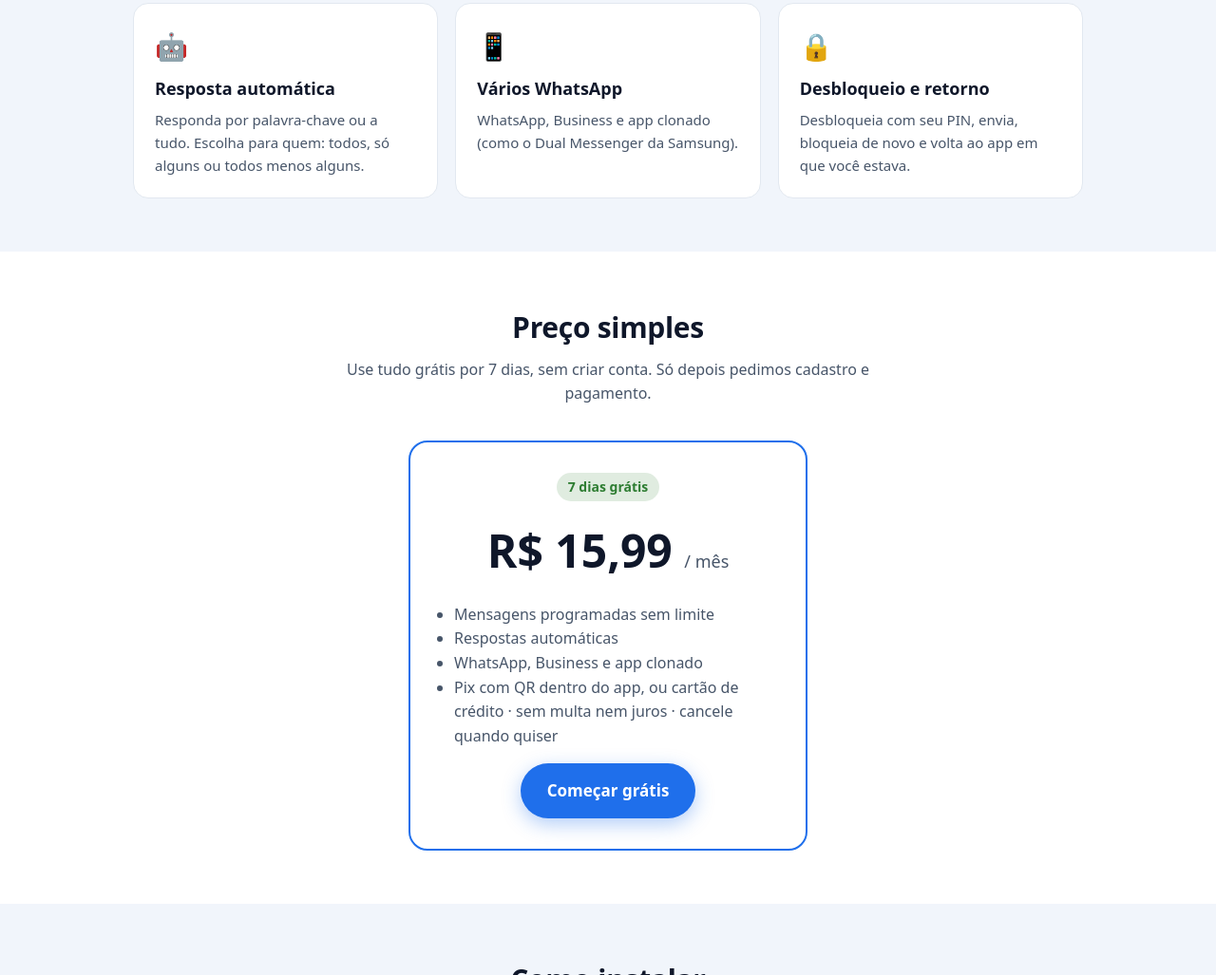
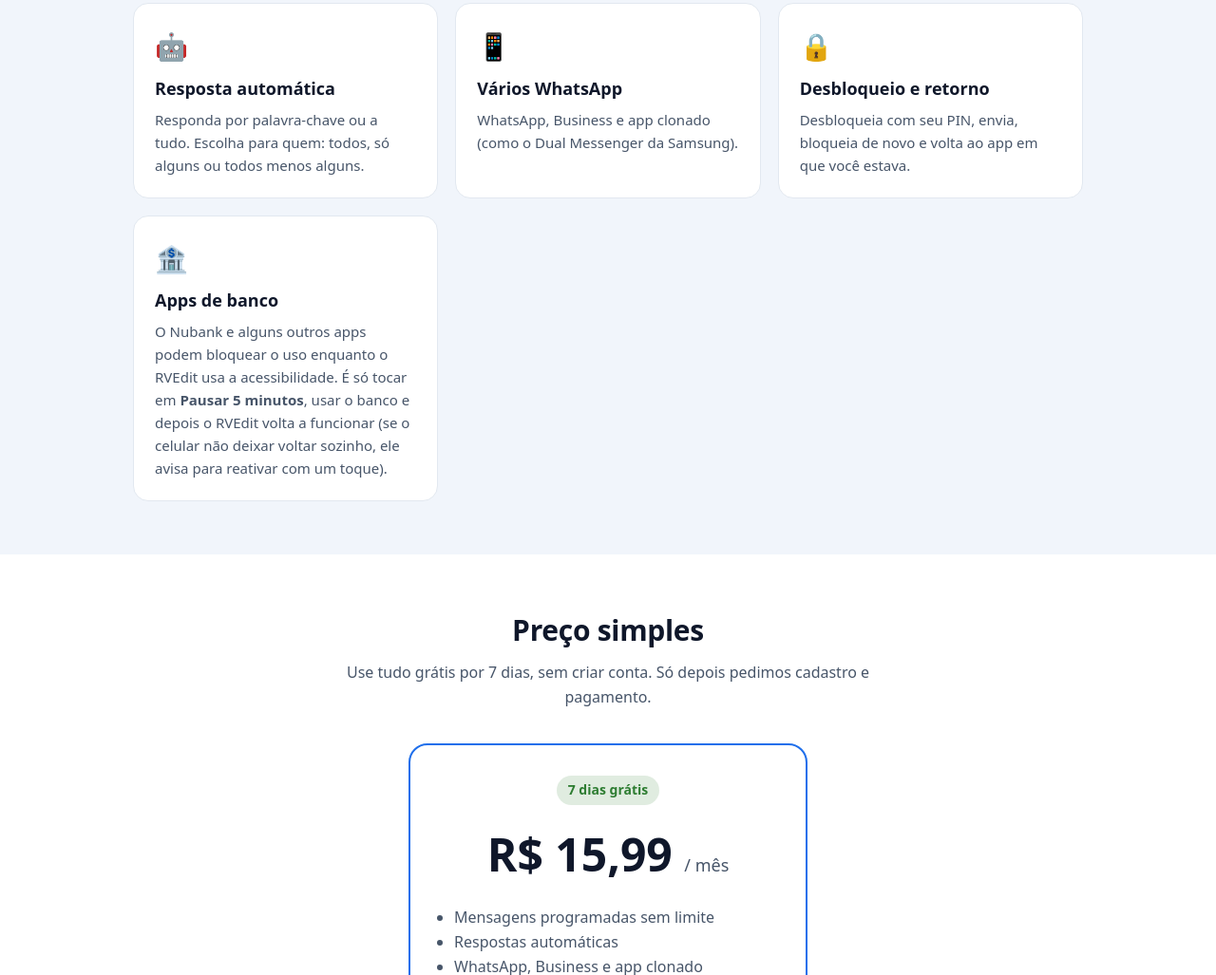
Before and after one commit to solucoesinformaticasrv-lab/RVEdit.app, a plain HTML site: page index.html in a window 1280 px wide. Shown: the part 952-1979 px from the top of the page at 95% size. Drawn offline with Linux system fonts and the light colour scheme.

Commit message:
Landing: card sobre apps de banco y la pausa de 5 minutos
Co-Authored-By: Claude Opus 5.5 <noreply@anthropic.com>
Claude-Session: https://claude.ai/code/session_019d64cvZGXGLow2SKETW7z8

```diff
--- a/index.html
+++ b/index.html
@@ -118,6 +118,7 @@
         <div class="card"><div class="ic">🤖</div><h3>Resposta automática</h3><p>Responda por palavra-chave ou a tudo. Escolha para quem: todos, só alguns ou todos menos alguns.</p></div>
         <div class="card"><div class="ic">📱</div><h3>Vários WhatsApp</h3><p>WhatsApp, Business e app clonado (como o Dual Messenger da Samsung).</p></div>
         <div class="card"><div class="ic">🔒</div><h3>Desbloqueio e retorno</h3><p>Desbloqueia com seu PIN, envia, bloqueia de novo e volta ao app em que você estava.</p></div>
+        <div class="card"><div class="ic">🏦</div><h3>Apps de banco</h3><p>O Nubank e alguns outros apps podem bloquear o uso enquanto o RVEdit usa a acessibilidade. É só tocar em <b>Pausar 5 minutos</b>, usar o banco e depois o RVEdit volta a funcionar (se o celular não deixar voltar sozinho, ele avisa para reativar com um toque).</p></div>
       </div>
     </div>
   </section>
```
